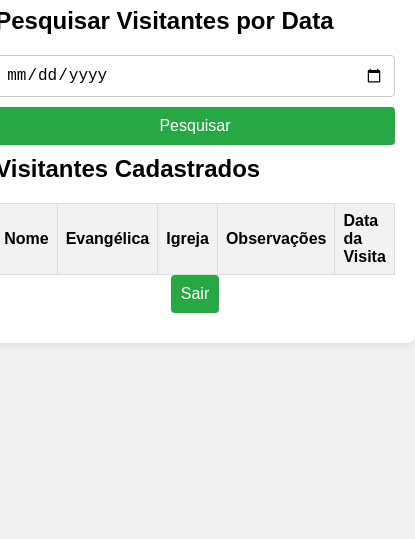
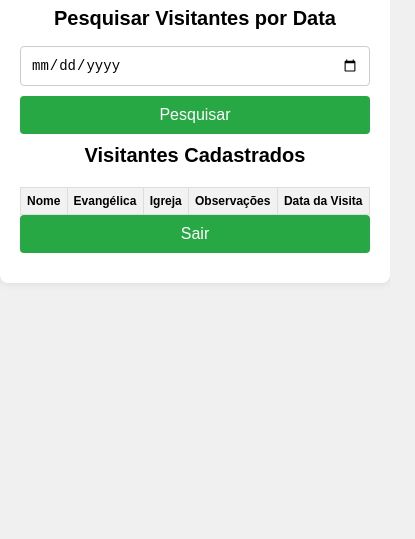
Before and after one commit to Lucasm12/Registro_Visitantes, a plain HTML site: page admin.html in a window 390 px wide. Shown: the part 305-844 px from the top of the page, 415 px wide, since content can reach past the window. Drawn offline with Linux system fonts and the light colour scheme.

Commit message:
Update styles.css

```diff
--- a/styles.css
+++ b/styles.css
@@ -6,7 +6,7 @@ body {
     display: flex;
     justify-content: center;
     align-items: center;
-    height: 100vh;
+    min-height: 100vh;
 }
 
 .container, .login-container {
@@ -14,10 +14,15 @@ body {
     padding: 20px;
     border-radius: 8px;
     box-shadow: 0 0 10px rgba(0,0,0,0.1);
+    width: 100%;
+    max-width: 500px;
+    box-sizing: border-box;
 }
 
 h1, h2 {
     margin-top: 0;
+    font-size: 24px;
+    text-align: center;
 }
 
 form {
@@ -31,6 +36,8 @@ input, select, textarea, button {
     font-size: 16px;
     border: 1px solid #ccc;
     border-radius: 4px;
+    width: 100%;
+    box-sizing: border-box;
 }
 
 button {
@@ -38,6 +45,7 @@ button {
     color: white;
     border: none;
     cursor: pointer;
+    font-size: 18px;
 }
 
 button:hover {
@@ -53,11 +61,12 @@ table {
 th, td {
     border: 1px solid #ddd;
     padding: 8px;
+    text-align: left;
+    font-size: 14px;
 }
 
 th {
     background-color: #f2f2f2;
-    text-align: left;
 }
 
 tbody tr:nth-child(even) {
@@ -67,3 +76,23 @@ tbody tr:nth-child(even) {
 tbody tr:hover {
     background-color: #f1f1f1;
 }
+
+/* Estilos adicionais para telas pequenas */
+@media (max-width: 600px) {
+    h1, h2 {
+        font-size: 20px;
+    }
+
+    input, select, textarea, button {
+        font-size: 14px;
+    }
+
+    th, td {
+        font-size: 12px;
+        padding: 6px;
+    }
+
+    button {
+        font-size: 16px;
+    }
+}
```
